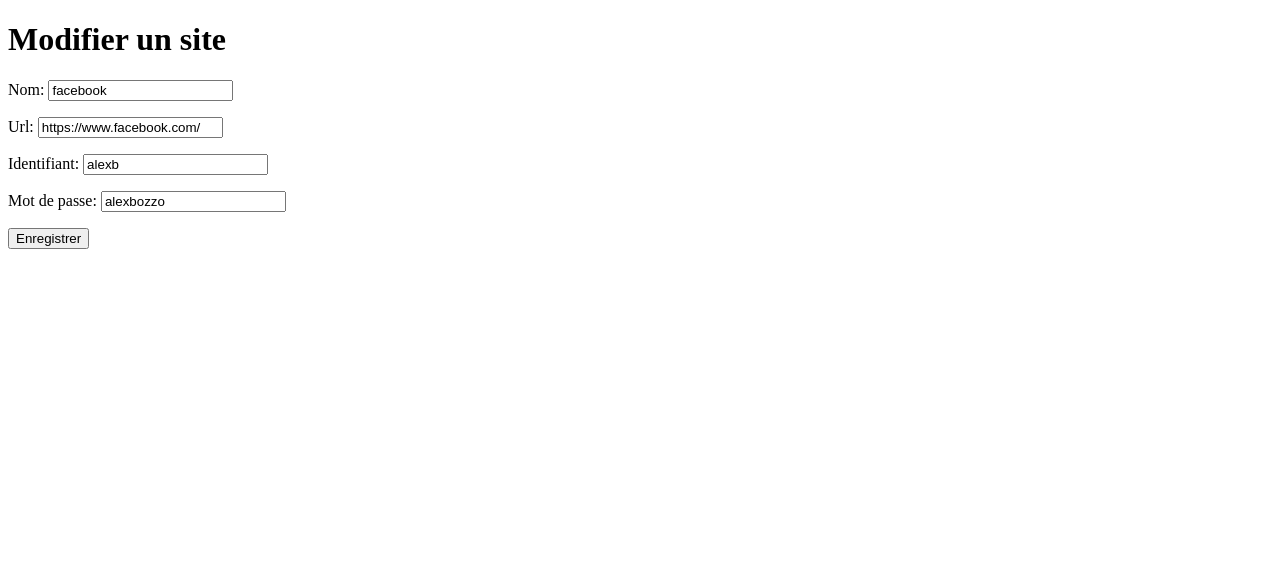
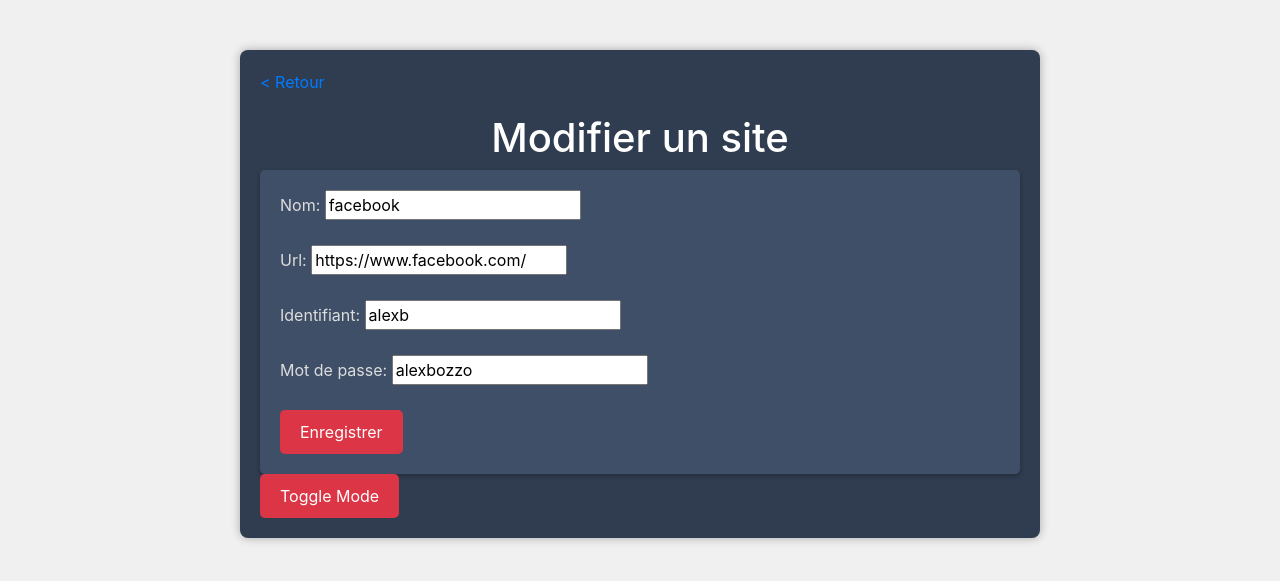
Before and after one commit to Alexandreboz/b3-c2-django--Bozzo, a Django app: page /modifier/1/ in a window 1280 px wide. Shown: the top 581 px of the page. Run offline with Django 4.2, Linux system fonts and the light colour scheme; data comes from the database, SQL or seed files in the repository; some libraries are stand-ins or nearby versions.

Commit message:
style page modifier

```diff
--- a/password_manager/templates/detail_site.html
+++ b/password_manager/templates/detail_site.html
@@ -102,7 +102,6 @@
             cursor: pointer;
             font-size: 16px;
         }
-
     </style>
 </head>
 
--- a/password_manager/templates/liste_sites.html
+++ b/password_manager/templates/liste_sites.html
@@ -96,7 +96,7 @@
         <h1>Liste des sites</h1>
         <ul>
             {% for site in sites %}
-            <li>  <a href="{{ site.url }}">{{ site.nom }}</a> - <a href="{% url 'detail_site' site_id=site.id %}">Modifier</a>
+            <li>  <a href="{{ site.url }}">{{ site.nom }}</a> - <a href="{% url 'detail_site' site_id=site.id %}">Information du site</a>
             </li>
             {% empty %}
             <li>Aucun site trouvé.</li>
--- a/password_manager/templates/modifier_site.html
+++ b/password_manager/templates/modifier_site.html
@@ -1,16 +1,83 @@
 <!DOCTYPE html>
-<html lang="en">
+<html lang="fr">
+
 <head>
     <meta charset="UTF-8">
     <meta name="viewport" content="width=device-width, initial-scale=1.0">
     <title>Modifier un site</title>
+    <link rel="stylesheet" href="https://stackpath.bootstrapcdn.com/bootstrap/4.5.2/css/bootstrap.min.css">
+    <style>
+        body.dark-mode {
+            background-color: #242f3e;
+            color: #fff;
+        }
+
+        body.light-mode {
+            background-color: #f0f0f0;
+            color: #333;
+        }
+
+        .container {
+            max-width: 800px;
+            margin: 50px auto;
+            padding: 20px;
+            background-color: #303d50;
+            border-radius: 8px;
+            box-shadow: 0 0 10px rgba(0, 0, 0, 0.3);
+        }
+
+        h1 {
+            color: #fff;
+            text-align: center;
+            margin-top: 20px;
+        }
+
+        form {
+            background-color: #3e4f67;
+            padding: 20px;
+            border-radius: 5px;
+            box-shadow: 0 2px 5px rgba(0, 0, 0, 0.3);
+        }
+
+        button {
+            background-color: #dc3545;
+            color: #fff;
+            border: none;
+            padding: 10px 20px;
+            cursor: pointer;
+            border-radius: 5px;
+        }
+
+        button:hover {
+            background-color: #004691;
+        }
+
+        p {
+            margin-bottom: 20px;
+            color: #ddd;
+        }
+
+    </style>
 </head>
-<body>
+
+<body class="light-mode">
+    <div class="container">
+        <a href="{% url 'liste_sites' %}" class="back-link">&lt; Retour</a>
         <h1>Modifier un site</h1>
         <form method="post">
             {% csrf_token %}
             {{ form.as_p }}
             <button type="submit">Enregistrer</button>
         </form>
+        <button class="toggle-button" onclick="toggleMode()">Toggle Mode</button>
+    </div>
+
+    <script>
+        function toggleMode() {
+            document.body.classList.toggle('dark-mode');
+            document.body.classList.toggle('light-mode');
+        }
+    </script>
 </body>
+
 </html>
```
Lines whose indentation alone changed are shown as unchanged.
